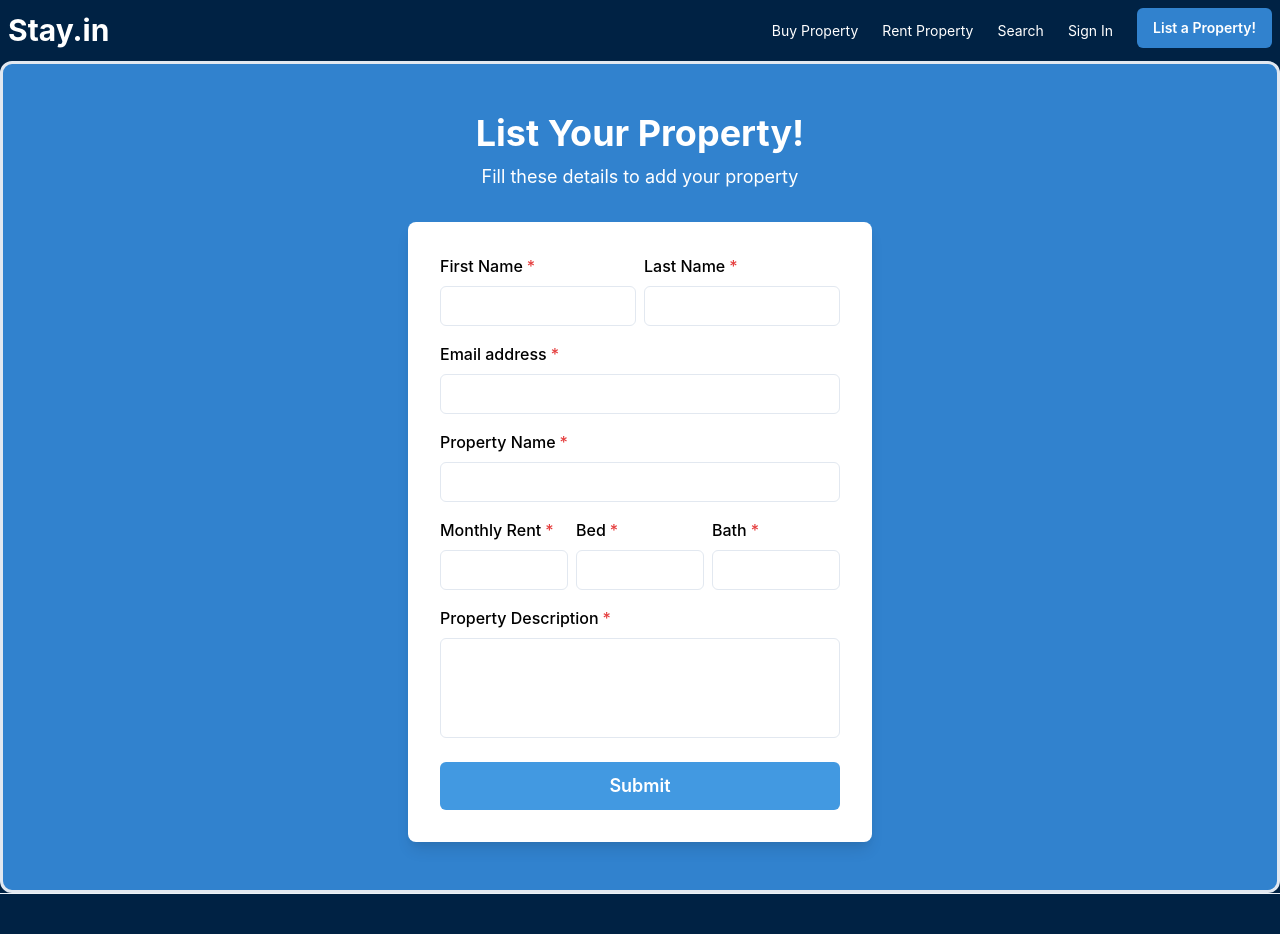
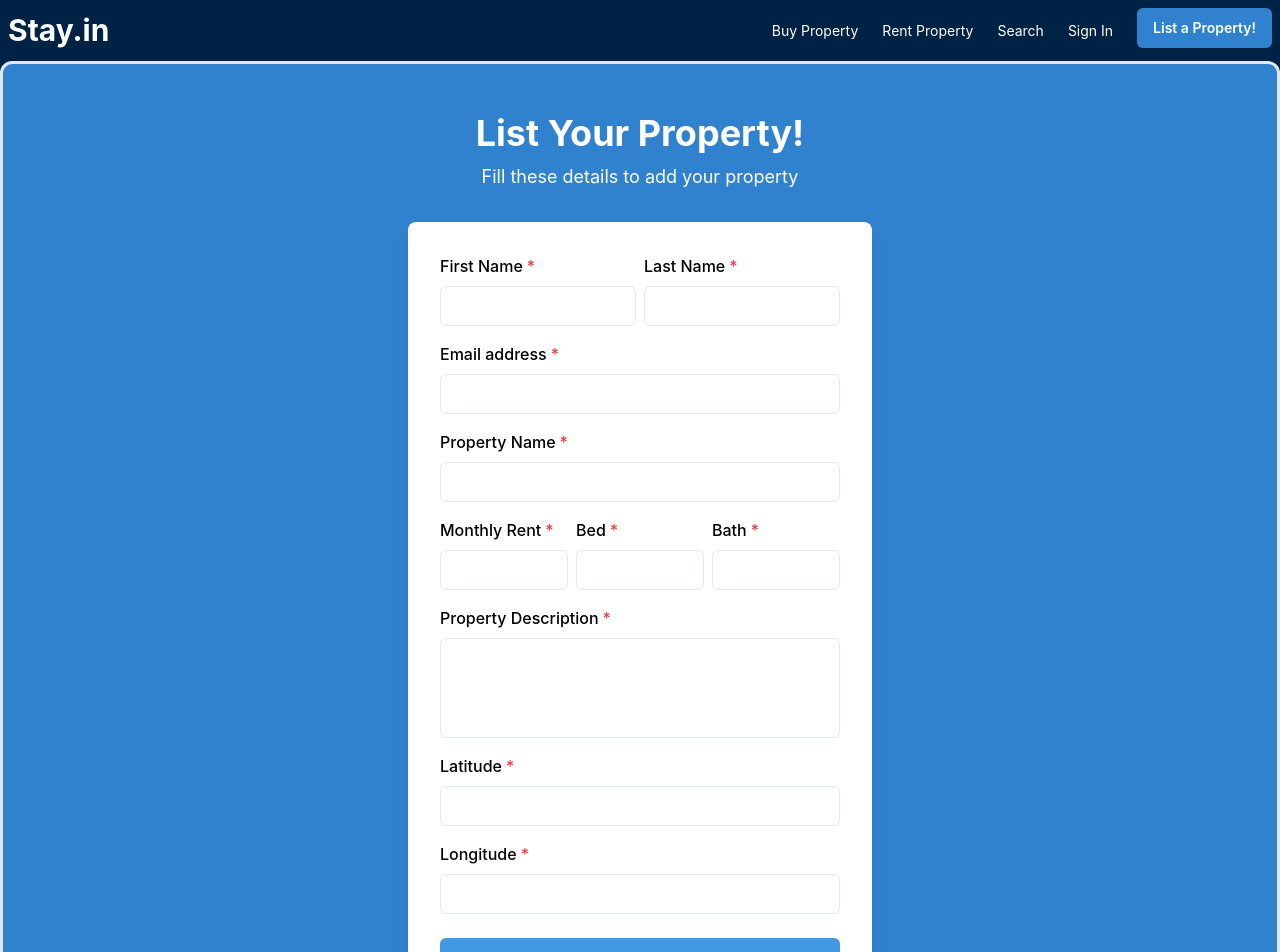
Before and after one commit to RajdevKapoor/Stay.in, a Next.js app in the folder stay-in/: page /propertyform in a window 1280 px wide. Shown: the top 952 px of the page. Built offline with nearby package versions, Linux system fonts and the light colour scheme; a small style sheet from the web is missing.

Commit message:
Frontend: Added Latitude, Longitude Fields to Form
WIP - Add Location Picker

```diff
--- a/stay-in/pages/propertyform.js
+++ b/stay-in/pages/propertyform.js
@@ -45,7 +45,9 @@ export default function PropertyForm() {
         description: event.target.description.value,
         monthlyRent: event.target.monthlyRent.value,
         bedNumber: event.target.bed.value,
-        bathNumber: event.target.bath.value
+        bathNumber: event.target.bath.value,
+        latitude: event.target.lat.value,
+        longitude: event.target.long.value,
       }),
       headers: {
         'Content-Type': 'application/json'
@@ -70,7 +72,11 @@ export default function PropertyForm() {
     //     " " +
     //     event.target.bed.value +
     //     " " +
-    //     event.target.bath.value
+    //     event.target.bath.value +
+    //     " " +
+    //     event.target.lat.value +
+    //     " " +
+    //     event.target.long.value
 
     // );
     // console.log(res);
@@ -192,7 +198,18 @@ export default function PropertyForm() {
                 <ImageUpload/>
                 </Box> */}
 
-
+<Box>
+                  <FormControl id="lat" isRequired>
+                    <FormLabel>Latitude</FormLabel>
+                    <Input type="number" />
+                  </FormControl>
+                </Box>
+                <Box>
+                  <FormControl id="long" isRequired>
+                    <FormLabel>Longitude</FormLabel>
+                    <Input type="number" />
+                  </FormControl>
+                </Box>
               <Stack spacing={10} pt={2}>
                 <Button
                   type="Submit"
```
